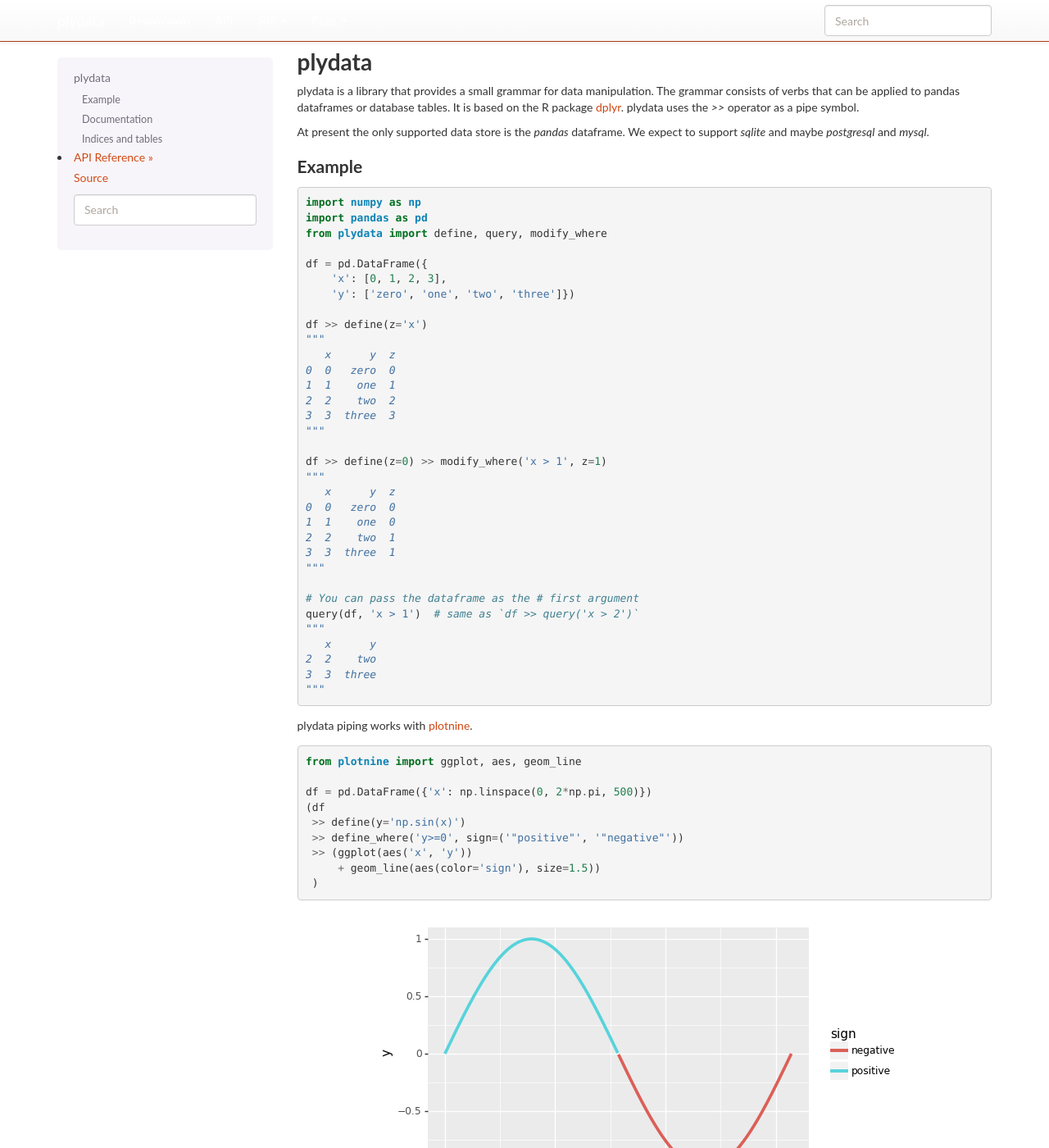
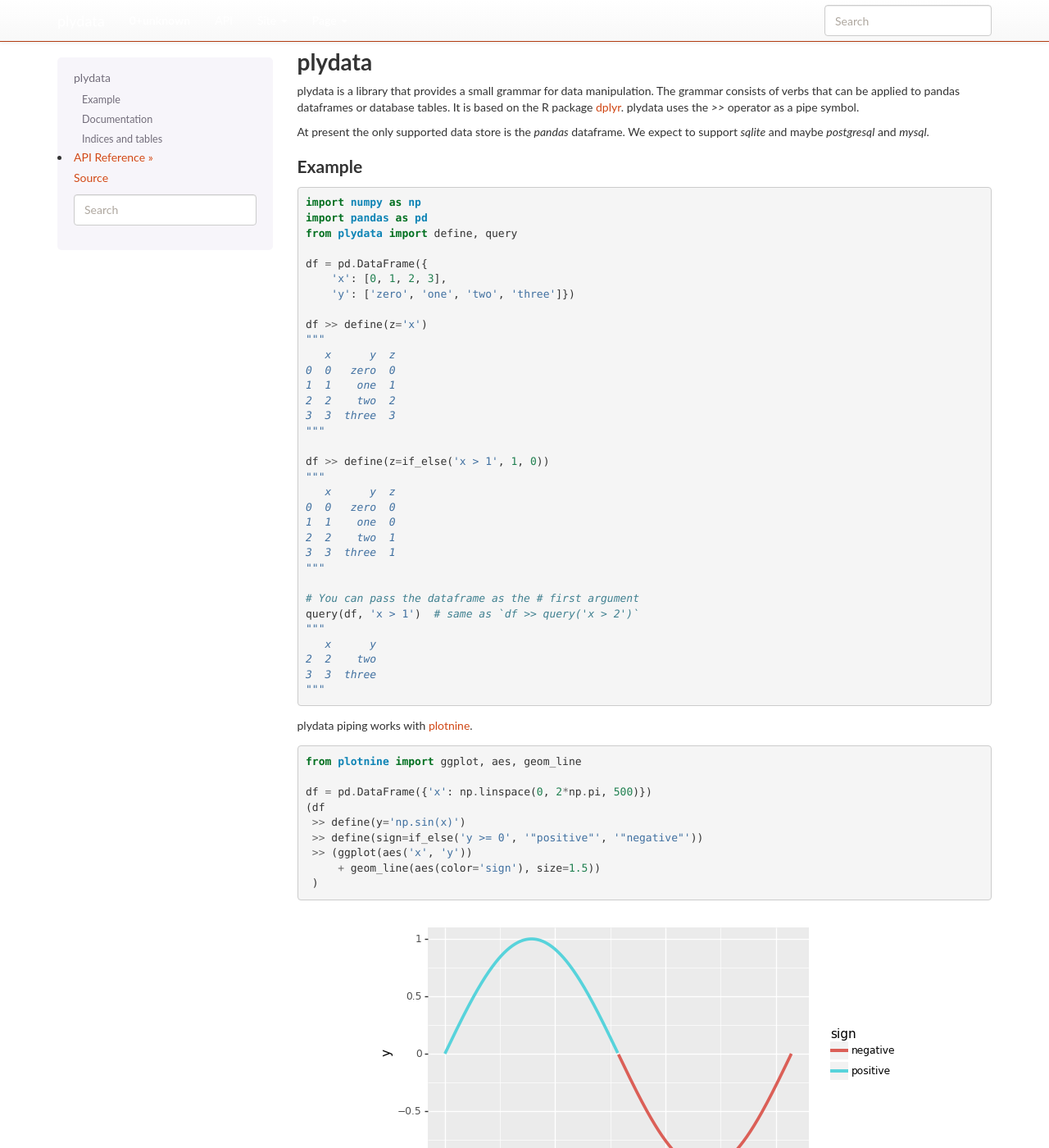
Before and after one commit to has2k1/plydata, a Sphinx documentation site: the page built from doc/index.rst, in a window 1280 px wide and 1400 px high. Shown: the whole window at 82% size. Built offline with Sphinx 7.4.7, drawn with Linux system fonts in a browser that asks for light colours; nearby versions of some CDN libraries; library files that are not in the unit come from our copies.

Commit message:
DOC: Remove obsolete verbs from the front pages

```diff
--- a/README.rst
+++ b/README.rst
@@ -44,7 +44,7 @@
 
     import pandas as pd
     import numpy as np
-    from plydata import define, query, modify_where, define_where
+    from plydata import define, query
 
     df = pd.DataFrame({
         'x': [0, 1, 2, 3],
@@ -59,7 +59,7 @@
     3  3  three  3
     """
 
-    df >> define(z=0) >> modify_where('x > 1', z=1)
+    df >> define(z=if_else('x > 1', 1, 0))
     """
        x      y  z
     0  0   zero  0
@@ -85,7 +85,7 @@
     df = pd.DataFrame({'x': np.linspace(0, 2*np.pi, 500)})
     (df
      >> define(y='np.sin(x)')
-     >> define_where('y>=0', sign=('"positive"', '"negative"'))
+     >> define(sign=if_else('y >= 0', '"positive"', '"negative"'))
      >> (ggplot(aes('x', 'y'))
          + geom_line(aes(color='sign'), size=1.5))
      )
--- a/doc/index.rst
+++ b/doc/index.rst
@@ -17,7 +17,7 @@
 
     import numpy as np
     import pandas as pd
-    from plydata import define, query, modify_where
+    from plydata import define, query
 
     df = pd.DataFrame({
         'x': [0, 1, 2, 3],
@@ -32,7 +32,7 @@
     3  3  three  3
     """
 
-    df >> define(z=0) >> modify_where('x > 1', z=1)
+    df >> define(z=if_else('x > 1', 1, 0))
     """
        x      y  z
     0  0   zero  0
@@ -58,7 +58,7 @@
     df = pd.DataFrame({'x': np.linspace(0, 2*np.pi, 500)})
     (df
      >> define(y='np.sin(x)')
-     >> define_where('y>=0', sign=('"positive"', '"negative"'))
+     >> define(sign=if_else('y >= 0', '"positive"', '"negative"'))
      >> (ggplot(aes('x', 'y'))
          + geom_line(aes(color='sign'), size=1.5))
      )
```
